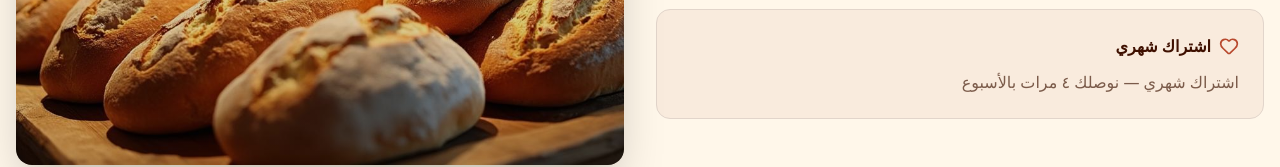
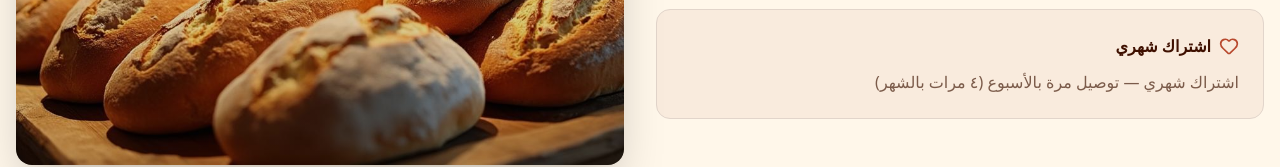
Before and after one commit to lordpython/daily-bread, a Next.js app: page / in a window 1280 px wide. Shown: the part 448-615 px from the top of the page. Built offline with nearby package versions, Linux system fonts and the light colour scheme.

Commit message:
feat(page): Clarify monthly subscription delivery frequency text
- Update monthly subscription description to specify weekly delivery schedule
- Change text from "4 times per week" to "once per week (4 times per month)" for accuracy
- Improve clarity on subscription delivery expectations for users

```diff
--- a/src/app/page.tsx
+++ b/src/app/page.tsx
@@ -574,7 +574,7 @@ export default function Home() {
                   اشتراك شهري
                 </h3>
                 <p className="text-muted-foreground text-base">
-                  اشتراك شهري — نوصلك ٤ مرات بالأسبوع
+                  اشتراك شهري — توصيل مرة بالأسبوع (٤ مرات بالشهر)
                 </p>
               </div>
             </div>
```
